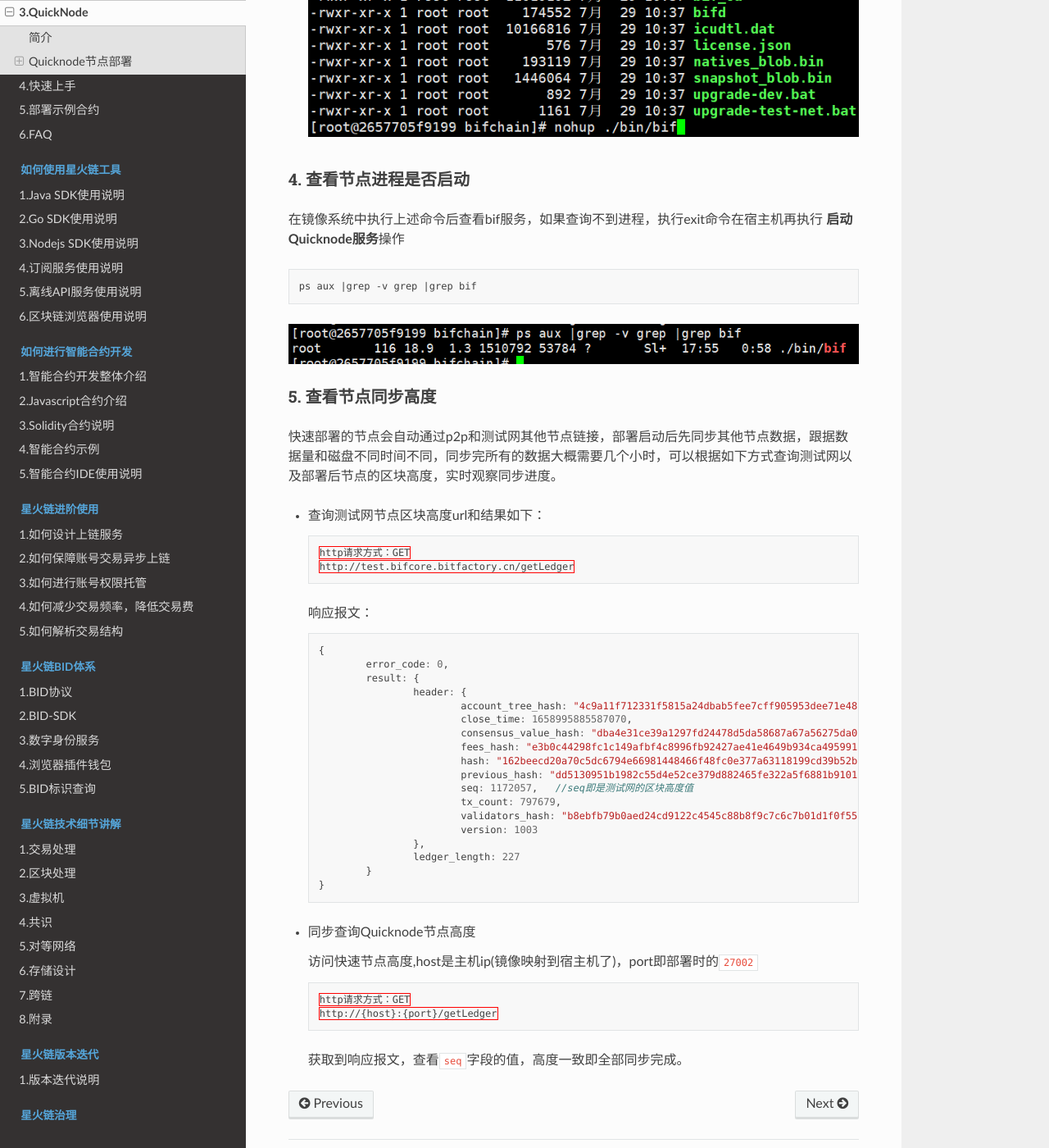
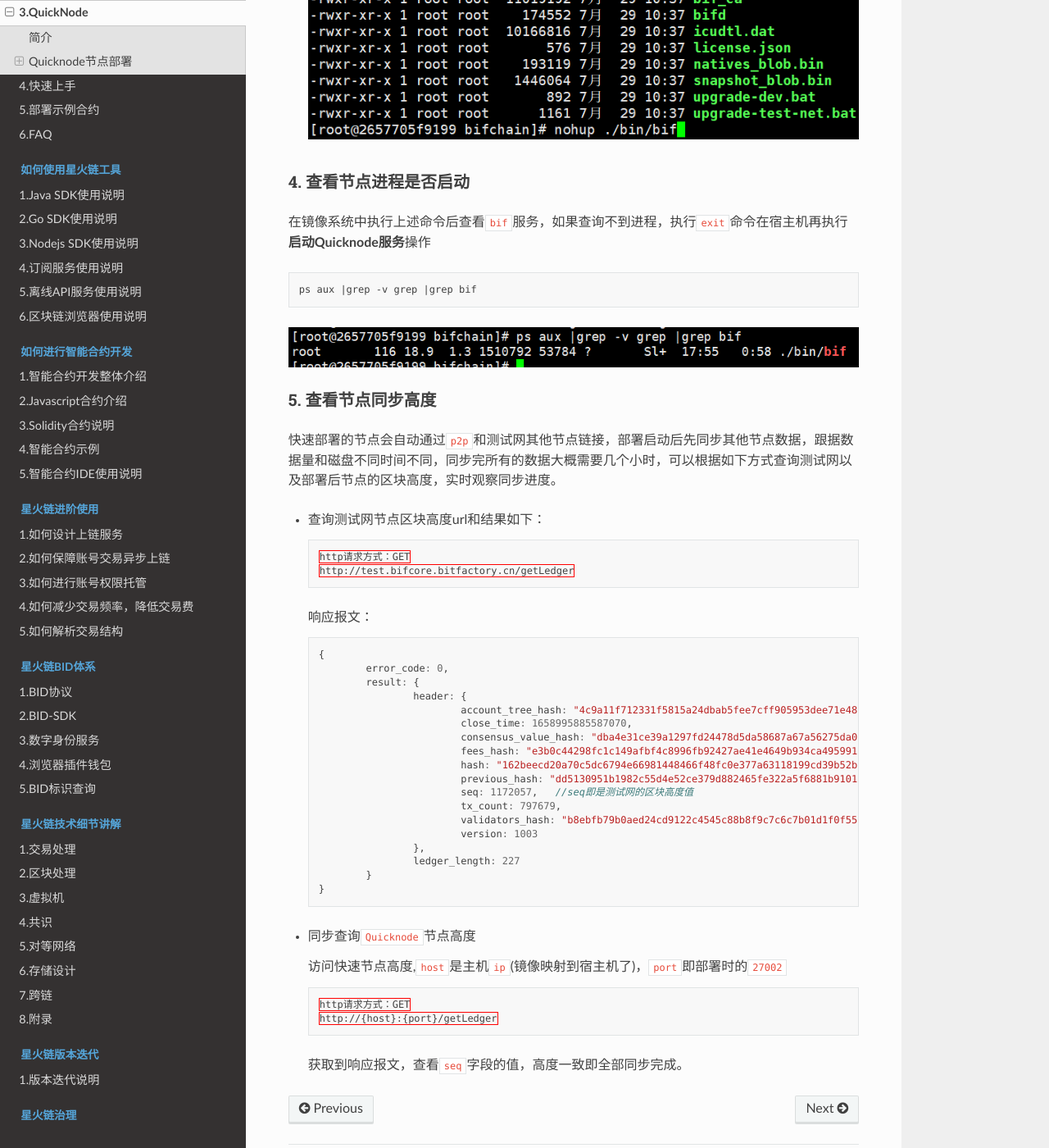
Before and after one commit to caict-4iot-dev/bif-doc, a Sphinx documentation site: the page built from docs/source/quickstart/QuickNode.md, in a window 1280 px wide and 1400 px high, scrolled down 3061 px. Shown: the whole window at 82% size. Built offline with Sphinx 7.4.7 and the Read the Docs theme 2.0.0, drawn with Linux system fonts in a browser that asks for light colours; some of the changed text lies outside the part shown.

Commit message:
update 2.0

````diff
--- a/docs/source/quickstart/QuickNode.md
+++ b/docs/source/quickstart/QuickNode.md
@@ -2,7 +2,7 @@
 
 ## 简介
 
-为更好的服务星火生态合作伙伴，加速星火生态的开放进程，星火链网制定了主链测试网准入新机制，并开发了测试网节点Quicknode的镜像包。开发者通过Docker部署节点镜像包，即可在本地并参与维护测试网络正常运行，而无需调用RPC接入测试网，实现了节点的自主可控。
+为更好的服务星火生态合作伙伴，加速星火生态的开放进程，星火链网制定了主链测试网准入新机制，并开发了测试网节点`Quicknode`的镜像包。开发者通过Docker部署节点镜像包，即可在本地并参与维护测试网络正常运行，而无需调用RPC接入测试网，实现了节点的自主可控。
 
 <p style="text-align: center;"><img alt="image-20221219205857431" src="../_static/images/image-20221219205857431.png"></p>
 
@@ -19,7 +19,7 @@
 
 ### 1. 获取镜像版本号
 
-用浏览器打开链接 http://test.bifcore.bitfactory.cn/hello
+用浏览器打开链接 [http://test.bifcore.bitfactory.cn/hello](http://test.bifcore.bitfactory.cn/hello)
 返回如下结果：
 
 ```json
@@ -38,7 +38,7 @@
 }
 ```
 
-chain_version字段的值即为测试网链节点最新版本号。
+`chain_version`字段的值即为测试网链节点最新版本号。
 
 ### 2. 获取镜像
 
@@ -111,7 +111,7 @@
   ```
   <img src="../_static/images/2022-07-29-17-43-41.png"/>
 
-- 进入容器系统当前目录即是bifchain底层链目录 给可执行程序添加权限执行
+- 进入容器系统当前目录即是`bifchain`底层链目录 给可执行程序添加权限执行
 
   ```shell
   chmod +x bin/*
@@ -122,7 +122,7 @@
 
 ### 4. 查看节点进程是否启动
 
-在镜像系统中执行上述命令后查看bif服务，如果查询不到进程，执行exit命令在宿主机再执行 **启动Quicknode服务**操作
+在镜像系统中执行上述命令后查看`bif`服务，如果查询不到进程，执行`exit`命令在宿主机再执行 **启动Quicknode服务**操作
 
 ```shell
 ps aux |grep -v grep |grep bif
@@ -132,7 +132,7 @@
 
 ### 5. 查看节点同步高度
 
-快速部署的节点会自动通过p2p和测试网其他节点链接，部署启动后先同步其他节点数据，跟据数据量和磁盘不同时间不同，同步完所有的数据大概需要几个小时，可以根据如下方式查询测试网以及部署后节点的区块高度，实时观察同步进度。
+快速部署的节点会自动通过`p2p`和测试网其他节点链接，部署启动后先同步其他节点数据，跟据数据量和磁盘不同时间不同，同步完所有的数据大概需要几个小时，可以根据如下方式查询测试网以及部署后节点的区块高度，实时观察同步进度。
 
 - 查询测试网节点区块高度url和结果如下：
 
@@ -164,9 +164,9 @@
   }
   ```
 
-- 同步查询Quicknode节点高度
+- 同步查询`Quicknode`节点高度
 
-  访问快速节点高度,host是主机ip(镜像映射到宿主机了)，port即部署时的`27002`
+  访问快速节点高度,`host`是主机`ip`(镜像映射到宿主机了)，`port`即部署时的`27002`
 
   ```http
   http请求方式：GET
````
Also changed, not shown: docs/source/quickstart/FAQ.md (+1 -1 lines), docs/source/quickstart/快速上手.md (+11 -11 lines), docs/source/quickstart/星火链开发入门.md (+3 -3 lines), docs/source/quickstart/星火链技术平台介绍.md (+16 -16 lines), docs/source/quickstart/部署示例合约.md (+4 -4 lines).
